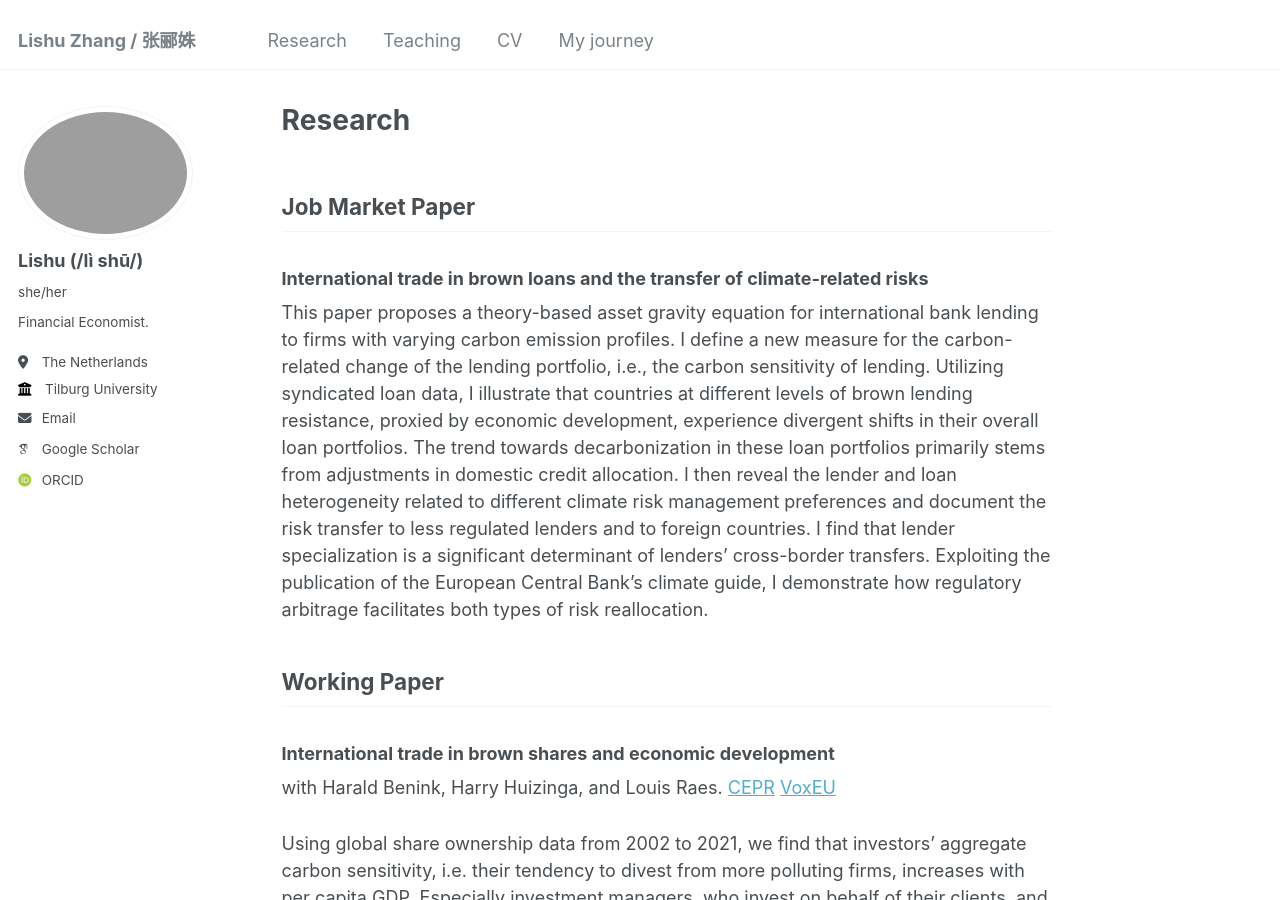
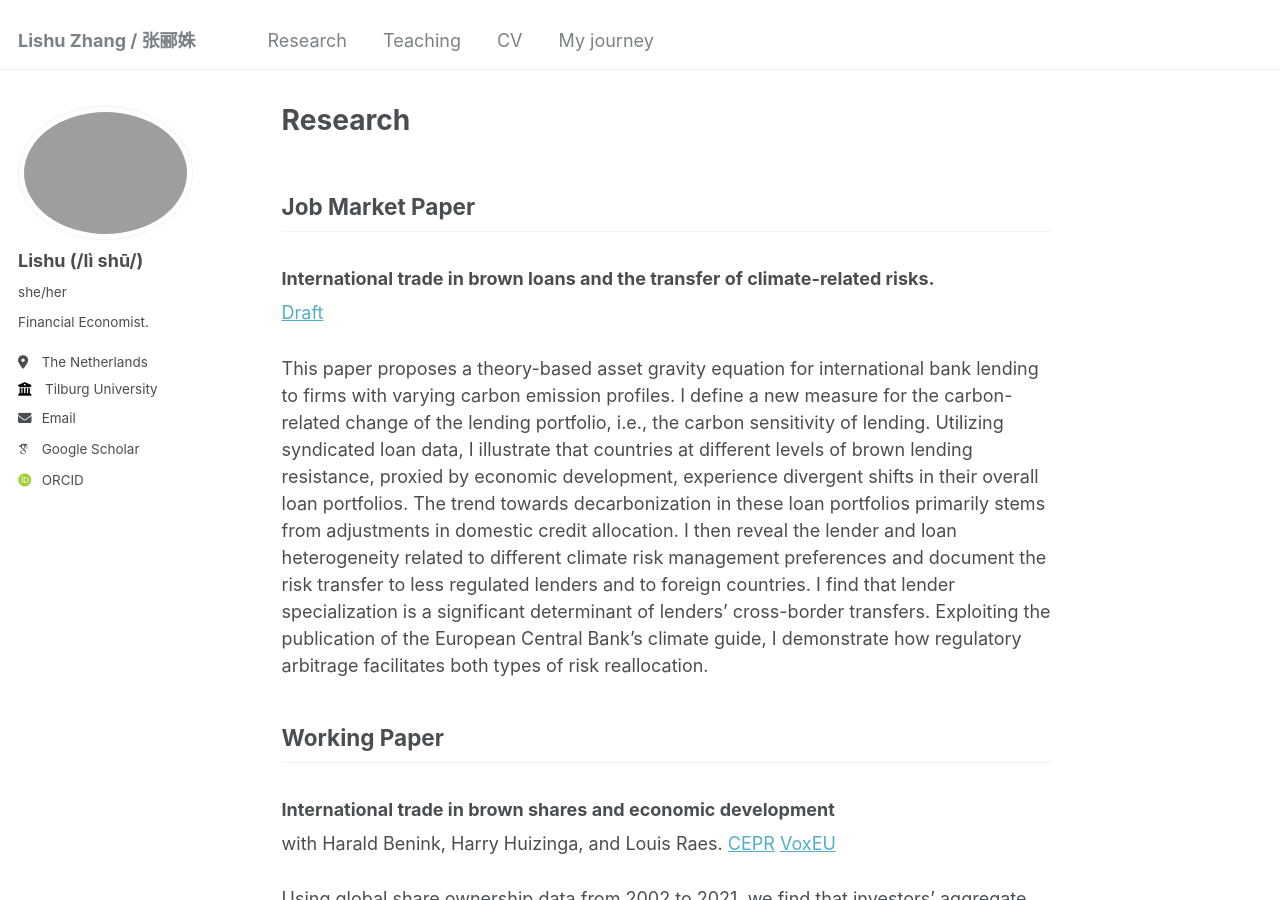
Before and after one commit to LishuZ/LishuZ.github.io, a Jekyll site: the page built from _pages/research.md, in a window 1280 px wide and 900 px high. Built offline with Jekyll 4.4.1, drawn with Linux system fonts in a browser that asks for light colours; some web fonts are replaced.

Commit message:
Update research.md

```diff
--- a/_pages/research.md
+++ b/_pages/research.md
@@ -7,7 +7,9 @@ redirect_from:
   - /research.html
 ---
 ## Job Market Paper
-### International trade in brown loans and the transfer of climate-related risks
+### International trade in brown loans and the transfer of climate-related risks.
+[Draft](https://www.dropbox.com/scl/fi/8zenzwr3y685et15wc4m1/JMP_fulldraft.pdf?rlkey=bw6ag0spdlmpb8uv3evmpkkxl&st=o1jw2ik4&dl=0)
+
 This paper proposes a theory-based asset gravity equation for international bank lending to firms with varying carbon emission profiles. I define a new measure for the carbon-related change of the lending portfolio, i.e., the carbon sensitivity of lending. Utilizing syndicated loan data, I illustrate that countries at different levels of brown lending resistance, proxied by economic development, experience divergent shifts in their overall loan portfolios. The trend towards decarbonization in these loan portfolios primarily stems from adjustments in domestic credit allocation. I then reveal the lender and loan heterogeneity related to different climate risk management preferences and document the risk transfer to less regulated lenders and to foreign countries. I find that lender specialization is a significant determinant of lenders' cross-border transfers. Exploiting the publication of the European Central Bank’s climate guide, I demonstrate how regulatory arbitrage facilitates both types of risk reallocation.
 <br/>
 
```
